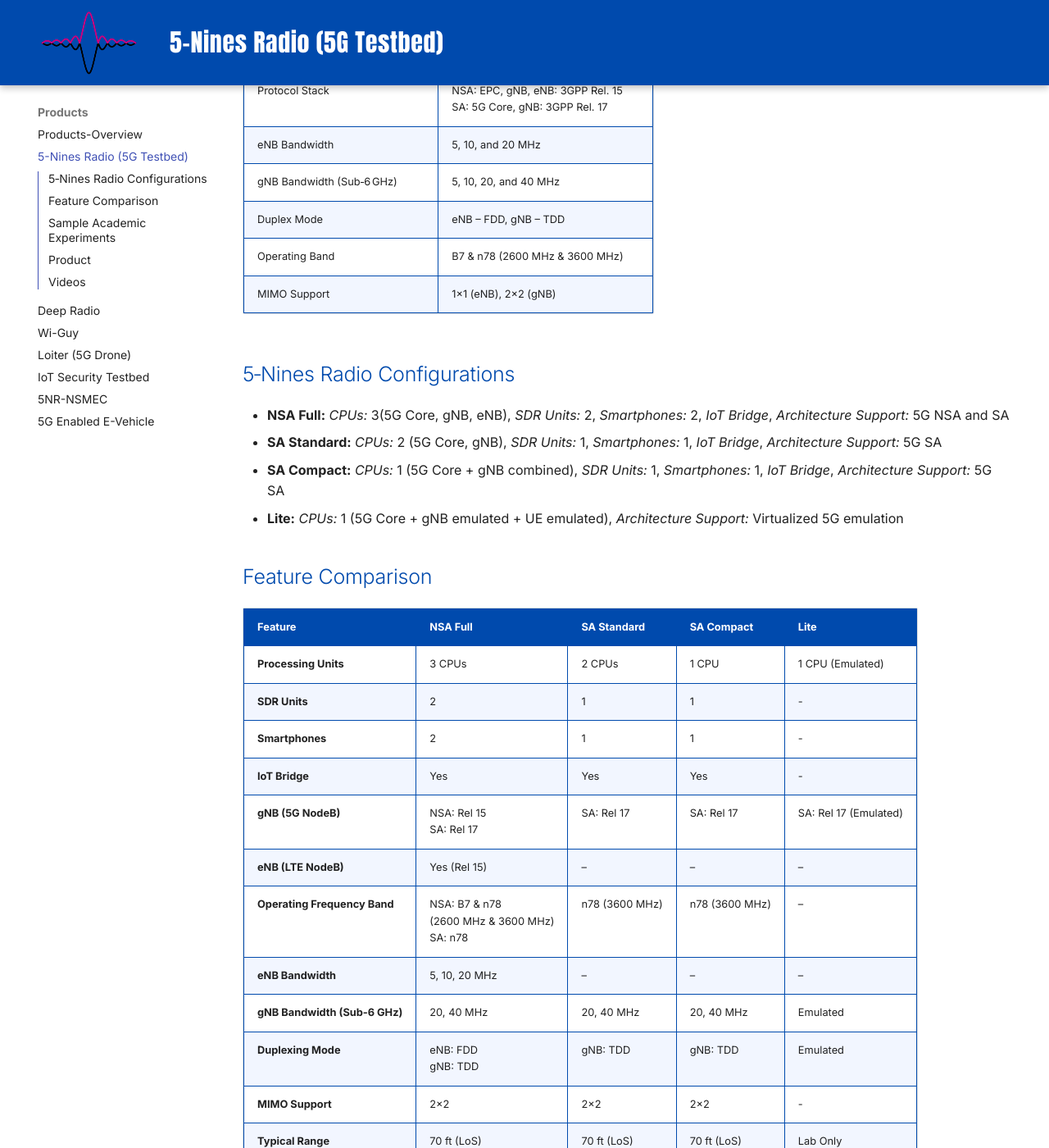
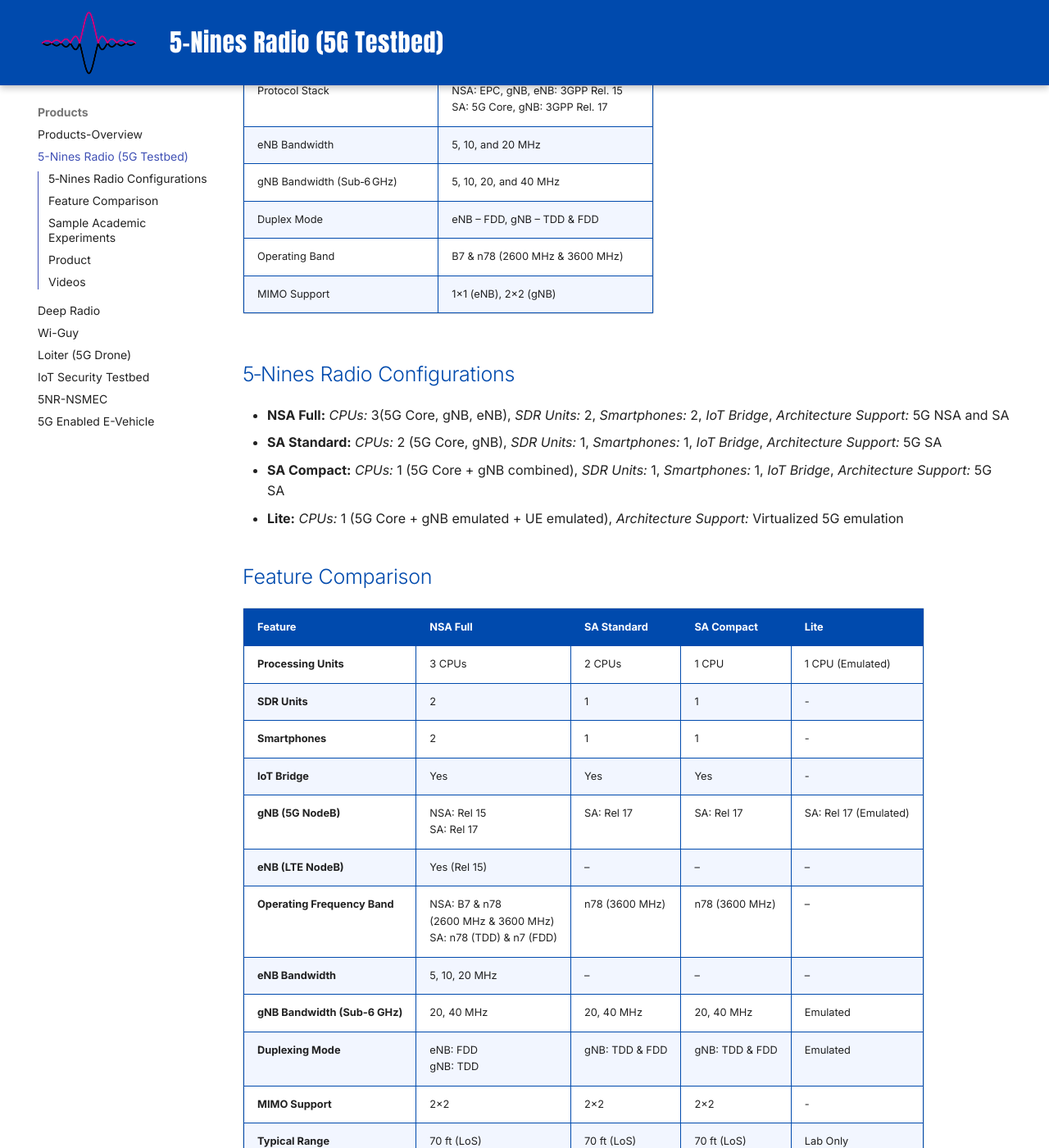
Before and after one commit to chandharlabs/chandhar-docs, an MkDocs documentation site: the page built from docs/products/5-nines-radio.md, in a window 1280 px wide and 1400 px high, scrolled down 1061 px. Shown: the whole window at 82% size. Built offline with MkDocs 1.6.1 and Material for MkDocs 9.7.7, drawn with Linux system fonts in a browser that asks for light colours.

Commit message:
Update 5-nines-radio.md

```diff
--- a/docs/products/5-nines-radio.md
+++ b/docs/products/5-nines-radio.md
@@ -33,7 +33,7 @@ In NSA mode, to establish a connection with a 5G Smartphone, one requires a 4G b
 | Protocol Stack | NSA: EPC, gNB, eNB: 3GPP Rel. 15<br>SA: 5G Core, gNB: 3GPP Rel. 17 |
 | eNB Bandwidth | 5, 10, and 20 MHz |
 | gNB Bandwidth (Sub‑6 GHz) | 5, 10, 20, and 40 MHz |
-| Duplex Mode | eNB – FDD, gNB – TDD |
+| Duplex Mode | eNB – FDD, gNB – TDD & FDD |
 | Operating Band | B7 & n78 (2600 MHz & 3600 MHz) |
 | MIMO Support | 1x1 (eNB), 2x2 (gNB) |
 
@@ -55,10 +55,10 @@ In NSA mode, to establish a connection with a 5G Smartphone, one requires a 4G b
 | **IoT Bridge** | Yes | Yes | Yes | - |
 | **gNB (5G NodeB)** | NSA: Rel 15<br>SA: Rel 17 | SA: Rel 17 | SA: Rel 17 | SA: Rel 17 (Emulated) |
 | **eNB (LTE NodeB)** | Yes (Rel 15) | – | – | – |
-| **Operating Frequency Band** | NSA: B7 & n78<br>(2600 MHz & 3600 MHz)<br>SA: n78 | n78 (3600 MHz) | n78 (3600 MHz) | – |
+| **Operating Frequency Band** | NSA: B7 & n78<br>(2600 MHz & 3600 MHz)<br>SA: n78 (TDD) & n7 (FDD)| n78 (3600 MHz) | n78 (3600 MHz) | – |
 | **eNB Bandwidth** | 5, 10, 20 MHz | – | – | – |
 | **gNB Bandwidth (Sub‑6 GHz)** | 20, 40 MHz | 20, 40 MHz | 20, 40 MHz | Emulated |
-| **Duplexing Mode** | eNB: FDD<br>gNB: TDD | gNB: TDD | gNB: TDD | Emulated |
+| **Duplexing Mode** | eNB: FDD<br>gNB: TDD | gNB: TDD & FDD | gNB: TDD & FDD| Emulated |
 | **MIMO Support** | 2×2 | 2×2 | 2×2 | - |
 | **Typical Range** | 70 ft (LoS)<br>30 ft (NLoS) | 70 ft (LoS)<br>30 ft (NLoS) | 70 ft (LoS)<br>30 ft (NLoS) | Lab Only |
 | **Programmed SIM Cards** | 10 | 10 | 10 | - |
```
